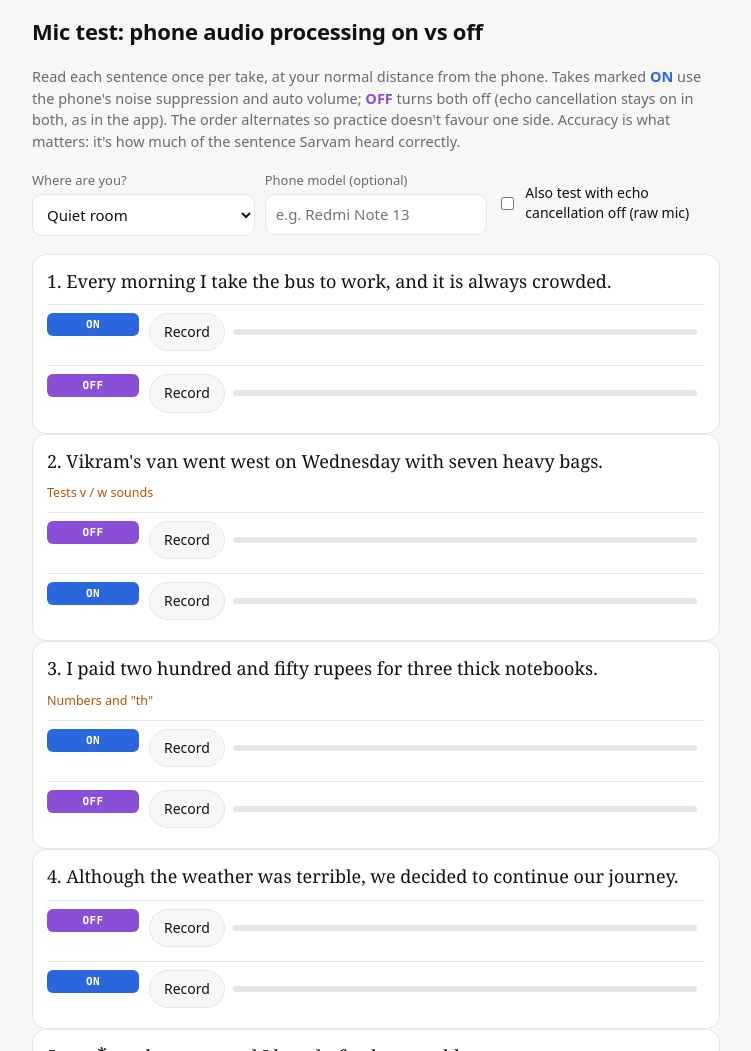
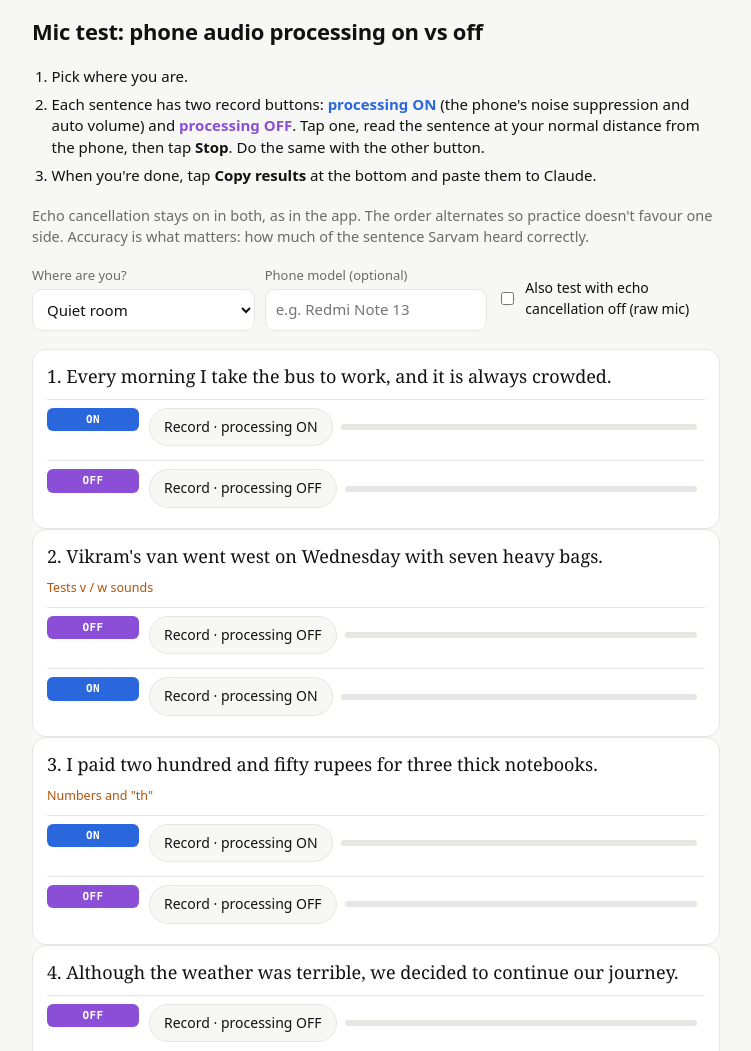
Before and after one commit to prajwalg2027-jpg/ai-speaking, a website with bundled scripts: page public/mic-test.html in a window 1280 px wide. Shown: the top 1051 px of the page, without its empty margins (264-1015 px from the left). Built offline with nearby package versions, Linux system fonts and the light colour scheme.

Commit message:
Mic test: label each record button with its setting, add steps and a link from the app
Co-Authored-By: Claude Opus 5.5 <noreply@anthropic.com>
Claude-Session: https://claude.ai/code/session_01GbKHnLdyja7NEuCpH3nmHo

```diff
--- a/public/log.js
+++ b/public/log.js
@@ -94,6 +94,7 @@ export function initLogPanel(root) {
       <span class="logs-count" id="logsCount">0 events</span>
       <input id="logsFilter" type="search" placeholder="Filter (e.g. llm, error, v4)" aria-label="Filter logs">
       <div class="logs-actions">
+        <a href="/mic-test.html" target="_blank" rel="noopener">Mic test</a>
         <button type="button" id="logsCopy">Copy</button>
         <button type="button" id="logsClear">Clear</button>
         <button type="button" id="logsHide">Hide</button>
--- a/public/mic-test.html
+++ b/public/mic-test.html
@@ -13,6 +13,7 @@
       padding: max(16px, env(safe-area-inset-top)) max(16px, env(safe-area-inset-right)) max(24px, env(safe-area-inset-bottom)) max(16px, env(safe-area-inset-left)); }
     .lab h1 { font-size: 22px; margin: 0; letter-spacing: -0.01em; }
     .lab p { margin: 0; color: var(--muted); font-size: 14.5px; line-height: 1.5; }
+    .steps { margin: 0; padding-left: 1.3em; display: flex; flex-direction: column; gap: 6px; font-size: 15px; line-height: 1.45; }
     .setup { display: grid; grid-template-columns: repeat(auto-fit, minmax(200px, 1fr)); gap: 10px; }
     .setup label { display: flex; flex-direction: column; gap: 4px; font-size: 13px; color: var(--muted); }
     .setup select, .setup input[type=text] { font: inherit; font-size: 15px; padding: 9px 10px; border-radius: 10px; border: 1px solid var(--line); background: var(--card); color: var(--fg); }
@@ -45,7 +46,12 @@
 <body>
   <main class="lab">
     <h1>Mic test: phone audio processing on vs off</h1>
-    <p>Read each sentence once per take, at your normal distance from the phone. Takes marked <b style="color:var(--on)">ON</b> use the phone's noise suppression and auto volume; <b style="color:var(--off)">OFF</b> turns both off (echo cancellation stays on in both, as in the app). The order alternates so practice doesn't favour one side. Accuracy is what matters: it's how much of the sentence Sarvam heard correctly.</p>
+    <ol class="steps">
+      <li>Pick where you are.</li>
+      <li>Each sentence has two record buttons: <b style="color:var(--on)">processing ON</b> (the phone's noise suppression and auto volume) and <b style="color:var(--off)">processing OFF</b>. Tap one, read the sentence at your normal distance from the phone, then tap <b>Stop</b>. Do the same with the other button.</li>
+      <li>When you're done, tap <b>Copy results</b> at the bottom and paste them to Claude.</li>
+    </ol>
+    <p>Echo cancellation stays on in both, as in the app. The order alternates so practice doesn't favour one side. Accuracy is what matters: how much of the sentence Sarvam heard correctly.</p>
     <div class="setup">
       <label>Where are you?
         <select id="env">
--- a/public/mic-test.js
+++ b/public/mic-test.js
@@ -11,9 +11,9 @@ const SENTENCES = [
   { text: 'My sister is a nurse in Chennai.', note: 'Say this one softly, almost whispering' },
 ];
 const MODES = {
-  on: { label: 'ON', constraints: { echoCancellation: true, noiseSuppression: true, autoGainControl: true } },
-  off: { label: 'OFF', constraints: { echoCancellation: true, noiseSuppression: false, autoGainControl: false } },
-  raw: { label: 'RAW', constraints: { echoCancellation: false, noiseSuppression: false, autoGainControl: false } },
+  on: { label: 'ON', button: 'Record · processing ON', constraints: { echoCancellation: true, noiseSuppression: true, autoGainControl: true } },
+  off: { label: 'OFF', button: 'Record · processing OFF', constraints: { echoCancellation: true, noiseSuppression: false, autoGainControl: false } },
+  raw: { label: 'RAW', button: 'Record · raw mic', constraints: { echoCancellation: false, noiseSuppression: false, autoGainControl: false } },
 };
 const MAX_SEC = 25; // Sarvam's REST transcription accepts up to 30 s
 
@@ -39,7 +39,7 @@ function render() {
       const take = document.createElement('div');
       take.className = 'take';
       take.innerHTML = `<span class="tag ${m}">${MODES[m].label}</span>
-        <div class="row"><button type="button" class="go">Record</button><div class="meter"><b></b></div><span class="t"></span></div>
+        <div class="row"><button type="button" class="go">${MODES[m].button}</button><div class="meter"><b></b></div><span class="t"></span></div>
         <div class="res"></div>`;
       take.querySelector('.go').addEventListener('click', () => toggle(take, i, m));
       el.querySelector('.takes').append(take);
@@ -77,7 +77,7 @@ async function toggle(take, i, mode) {
     if (sec > MAX_SEC) stop();
   };
   src.connect(proc); proc.connect(ctx.destination);
-  btn.textContent = 'Stop'; btn.classList.add('rec');
+  btn.textContent = '■ Stop'; btn.classList.add('rec');
   active = { take, i, mode, stream, src, proc, chunks, applied, rate: ctx.sampleRate };
 }
 
@@ -86,7 +86,7 @@ async function stop() {
   active = null;
   a.proc.disconnect(); a.src.disconnect(); a.stream.getTracks().forEach((t) => t.stop());
   const btn = a.take.querySelector('.go');
-  btn.textContent = 'Record again'; btn.classList.remove('rec');
+  btn.textContent = `${MODES[a.mode].button} again`; btn.classList.remove('rec');
   a.take.querySelector('.meter b').style.width = '0';
   const res = a.take.querySelector('.res');
   res.textContent = 'Transcribing…';
--- a/public/styles.css
+++ b/public/styles.css
@@ -84,7 +84,7 @@ body.logs-hidden .logs { display: none; }
 .logs-count { color: var(--muted); font-variant-numeric: tabular-nums; }
 .logs-head input { flex: 1 1 150px; min-width: 0; font: inherit; padding: 6px 10px; border-radius: 8px; border: 1px solid var(--line); background: var(--card); color: var(--fg); }
 .logs-actions { display: flex; gap: 6px; }
-.logs-actions button, .logs-jump, .logs-open { font: 12.5px/1 ui-sans-serif, system-ui, sans-serif; padding: 6px 10px; border-radius: 999px;
+.logs-actions button, .logs-actions a, .logs-jump, .logs-open { text-decoration: none; font: 12.5px/1 ui-sans-serif, system-ui, sans-serif; padding: 6px 10px; border-radius: 999px;
   border: 1px solid var(--line); background: var(--card); color: var(--fg); cursor: pointer; }
 .logs-actions button:focus-visible, .logs-jump:focus-visible, .logs-open:focus-visible, .logs-head input:focus-visible { outline: 2px solid var(--o3); outline-offset: 1px; }
 .logs-list { flex: 1; min-height: 0; overflow-y: auto; padding: 4px 0 40px; }
@@ -122,7 +122,7 @@ body.logs-hidden .logs { display: none; }
   .logs-count { display: none; }
   .logs-head input { flex: 1 1 auto; padding: 4px 8px; }
   .logs-actions { gap: 4px; }
-  .logs-actions button { padding: 4px 8px; font-size: 11.5px; }
+  .logs-actions button, .logs-actions a { padding: 4px 8px; font-size: 11.5px; }
   .lg { grid-template-columns: 58px 38px minmax(0, 1fr); gap: 6px; padding: 2px max(10px, env(safe-area-inset-right)) 2px 10px; }
   .lg b { font-size: 9.5px; }
 }
```
